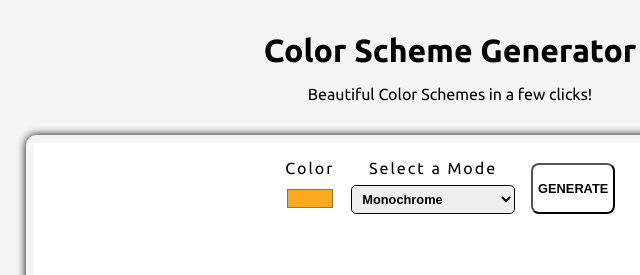
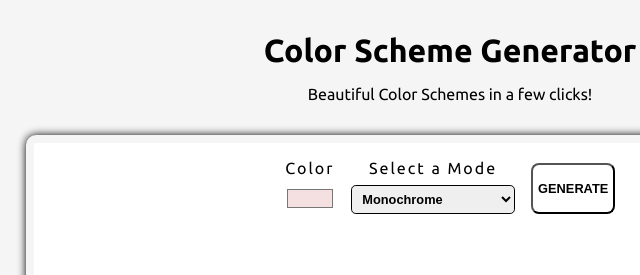
Before and after one commit to vjy02/color-schema-generator, a website built with Vite: page index.html in a window 1280 px wide. Shown: the top 275 px of the page, 190-830 px from the left. Built offline with nearby package versions, Linux system fonts and the light colour scheme; no server answers; a web font is replaced by a local one.

Commit message:
Update index.html

```diff
--- a/index.html
+++ b/index.html
@@ -22,7 +22,7 @@
                     <form>
                         <div class="input-field">
                             <label for="seed-color">Color</label>
-                            <input type="color" value="#FCAA1D" id="seed-color"/>
+                            <input type="color" value="#F4DFE1" id="seed-color"/>
                         </div>
                     <div class="input-field">
                         <label for="modes"> Select a Mode</label>
```
